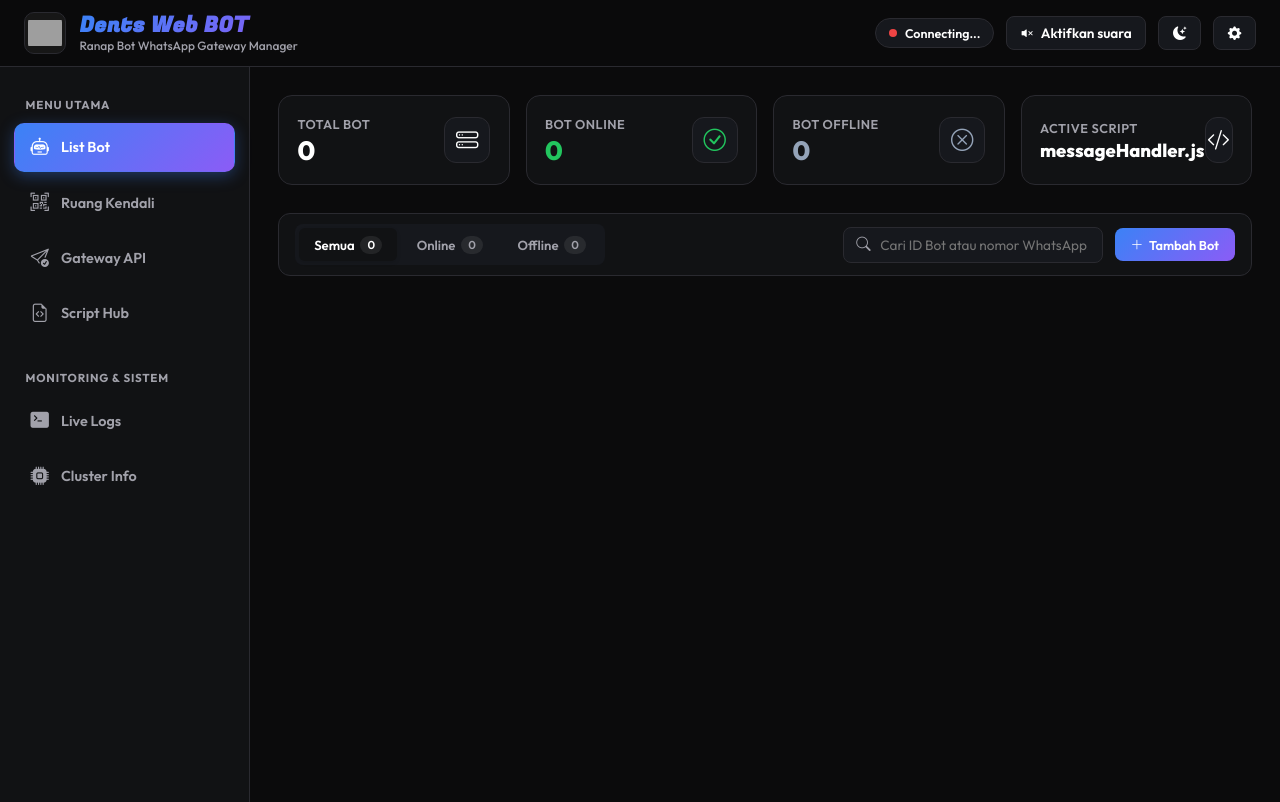
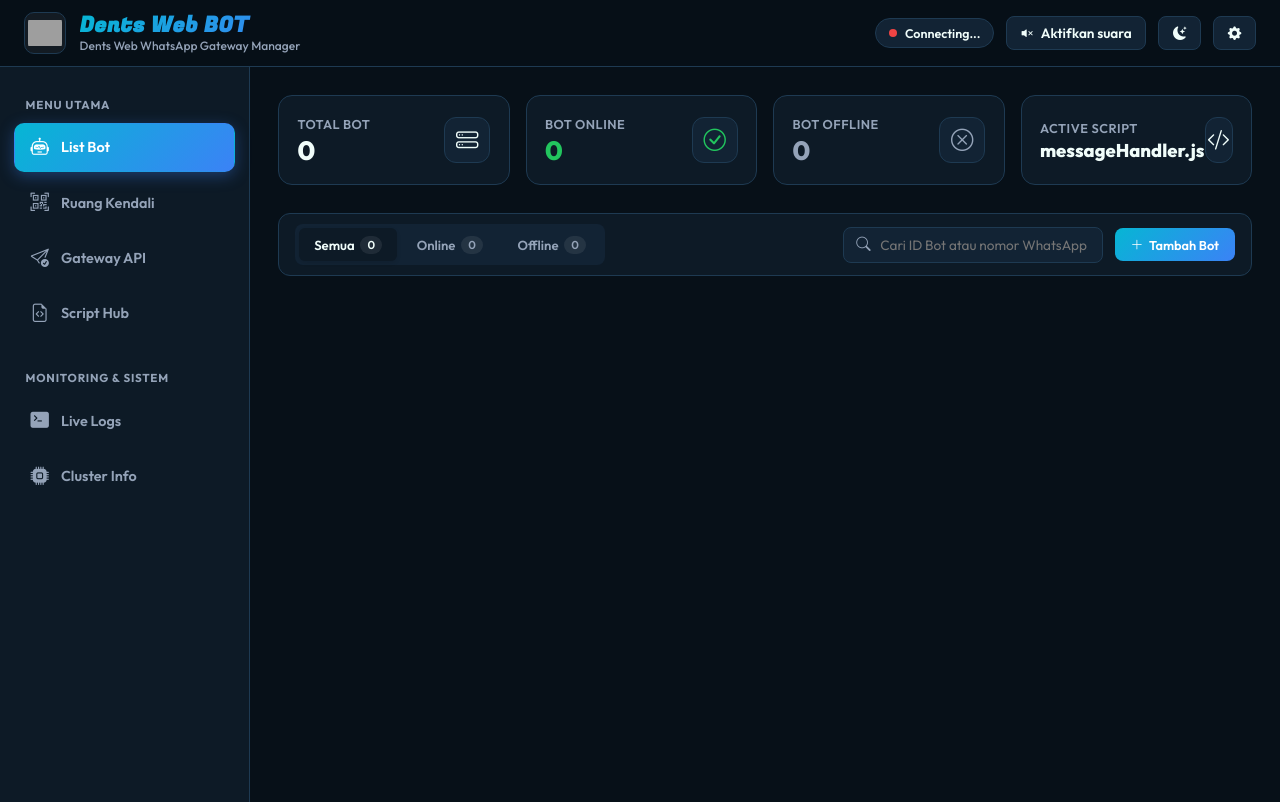
Before and after one commit to raphunteks/PrtalWA-Ranap, a website: page index.html in a window 1280 px wide. Drawn offline with nearby package versions, Linux system fonts and the light colour scheme; grey boxes are pictures that could not be loaded.

Commit message:
Update index.html

```diff
--- a/index.html
+++ b/index.html
@@ -1,17 +1,26 @@
 <!DOCTYPE html>
-<html lang="id" data-theme="dark">
+<html lang="id" data-theme="blue-cyan">
 <head>
     <meta charset="UTF-8">
     <meta name="viewport" content="width=device-width, initial-scale=1.0">
-    <title>Dents Web BOT - Ranap Bot WhatsApp Gateway API Manager</title>
+    <title>Dents Web BOT - Dents Web WhatsApp Gateway Manager</title>
     <meta name="description" content="Dashboard Multi-Device Enterprise bergaya Dents Web BOT untuk mengelola Bot WhatsApp Gateway secara real-time. Dilengkapi fitur Scan QR, Pairing Code, Gateway API Tester, dan Live Logs.">
-    <meta name="theme-color" content="#0b0b0c">
+    <meta name="theme-color" content="#071018">
 
     <!-- Open Graph / WhatsApp / Facebook -->
     <meta property="og:type" content="website">
-    <meta property="og:title" content="Dents Web BOT - Ranap Bot WhatsApp Gateway API">
+    <meta property="og:url" content="https://dentsweb-portal.vercel.app/">
+    <meta property="og:title" content="Dents Web BOT - Dents Web WhatsApp Gateway API">
     <meta property="og:description" content="Dashboard Multi-Device pintar untuk mengelola Bot WhatsApp secara real-time. Dilengkapi fitur Scan QR, Pairing Code, dan Live Logs.">
-    <meta property="og:image" content="./axalogo.png?v=2">
+    <meta property="og:image" content="https://dentsweb-portal.vercel.app/axalogo.png">
+
+    <!-- Immediate Theme Restorer (Anti-Flicker) -->
+    <script>
+        (function() {
+            const savedTheme = localStorage.getItem('dents_theme') || 'blue-cyan';
+            document.documentElement.setAttribute('data-theme', savedTheme);
+        })();
+    </script>
 
     <!-- Favicon -->
     <link rel="icon" type="image/png" sizes="32x32" href="./axalogo.png?v=2">
@@ -30,37 +39,37 @@
         /* ========================================================================= */
         /* DENTS WEB BOT OFFICIAL DESIGN SYSTEM & CSS VARIABLES                      */
         /* ========================================================================= */
-        :root[data-theme="dark"] {
-            --dark-bg: #0b0b0c;
-            --dark-card-bg: #111214;
-            --dark-secondary-bg: #16181d;
-            --dark-text-color: #ffffff;
-            --dark-secondary-text-color: #a1a1aa;
-            --dark-primary-accent: #3b82f6;
-            --dark-accent-hover: #2563eb;
-            --dark-border-color: hsla(0, 0%, 100%, 0.07);
-            --dark-border-solid: #2a2a30;
-            --glass-card: rgba(17, 18, 20, 0.85);
-            --badge-bg: rgba(255, 255, 255, 0.05);
-            --accent-gradient: linear-gradient(135deg, #3b82f6 0%, #8b5cf6 100%);
-            --header-bg: rgba(11, 11, 12, 0.88);
-            --sidebar-bg: #111214;
+        :root, :root[data-theme="blue-cyan"], :root[data-theme="dark"] {
+            --dark-bg: #071018;
+            --dark-card-bg: #0d1a26;
+            --dark-secondary-bg: #122334;
+            --dark-text-color: #f0fdfa;
+            --dark-secondary-text-color: #94a3b8;
+            --dark-primary-accent: #06b6d4;
+            --dark-accent-hover: #0891b2;
+            --dark-border-color: rgba(6, 182, 212, 0.12);
+            --dark-border-solid: #1e3a52;
+            --glass-card: rgba(13, 26, 38, 0.88);
+            --badge-bg: rgba(6, 182, 212, 0.08);
+            --accent-gradient: linear-gradient(135deg, #06b6d4 0%, #3b82f6 100%);
+            --header-bg: rgba(7, 16, 24, 0.92);
+            --sidebar-bg: #0d1a26;
         }
 
         :root[data-theme="light"] {
-            --dark-bg: #f0f2f5;
+            --dark-bg: #f0f9ff;
             --dark-card-bg: #ffffff;
             --dark-secondary-bg: #f8fafc;
             --dark-text-color: #0f172a;
-            --dark-secondary-text-color: #64748b;
-            --dark-primary-accent: #2563eb;
-            --dark-accent-hover: #1d4ed8;
-            --dark-border-color: rgba(0, 0, 0, 0.08);
+            --dark-secondary-text-color: #475569;
+            --dark-primary-accent: #0284c7;
+            --dark-accent-hover: #0369a1;
+            --dark-border-color: rgba(2, 132, 199, 0.12);
             --dark-border-solid: #e2e8f0;
             --glass-card: rgba(255, 255, 255, 0.95);
-            --badge-bg: rgba(0, 0, 0, 0.04);
-            --accent-gradient: linear-gradient(135deg, #2563eb 0%, #7c3aed 100%);
-            --header-bg: rgba(240, 242, 245, 0.92);
+            --badge-bg: rgba(2, 132, 199, 0.06);
+            --accent-gradient: linear-gradient(135deg, #0284c7 0%, #2563eb 100%);
+            --header-bg: rgba(240, 249, 255, 0.92);
             --sidebar-bg: #ffffff;
         }
 
@@ -784,7 +793,7 @@
             <img src="./axalogo.png?v=2" alt="Dents Web BOT Logo" class="brand-logo" onerror="this.src='https://cdn-icons-png.flaticon.com/512/4712/4712035.png';">
             <div class="brand-text-group">
                 <h1>Dents Web BOT</h1>
-                <p>Ranap Bot WhatsApp Gateway Manager</p>
+                <p>Dents Web WhatsApp Gateway Manager</p>
             </div>
         </a>
 
@@ -1233,19 +1242,27 @@
             if (isSoundEnabled) playSound('beep');
         });
 
-        // THEME TOGGLE
+        // THEME TOGGLE (BLUE CYAN SOFT [DEFAULT] & LIGHT)
         const themeBtn = document.getElementById('themeToggleBtn');
         const themeIcon = document.getElementById('themeIcon');
         function updateThemeUI() {
-            const currentTheme = document.documentElement.getAttribute('data-theme');
-            themeIcon.className = currentTheme === 'dark' ? 'bi bi-moon-stars-fill' : 'bi bi-sun-fill';
+            const currentTheme = document.documentElement.getAttribute('data-theme') || 'blue-cyan';
+            if (currentTheme === 'light') {
+                themeIcon.className = 'bi bi-sun-fill text-warning';
+                themeBtn.title = 'Ganti ke Tema Blue Cyan Soft';
+            } else {
+                themeIcon.className = 'bi bi-moon-stars-fill text-info';
+                themeBtn.title = 'Ganti ke Tema Light';
+            }
         }
         updateThemeUI();
 
         themeBtn.addEventListener('click', () => {
             const html = document.documentElement;
-            const nextTheme = html.getAttribute('data-theme') === 'dark' ? 'light' : 'dark';
+            const currentTheme = html.getAttribute('data-theme') || 'blue-cyan';
+            const nextTheme = currentTheme === 'light' ? 'blue-cyan' : 'light';
             html.setAttribute('data-theme', nextTheme);
+            localStorage.setItem('dents_theme', nextTheme);
             updateThemeUI();
         });
 
```
